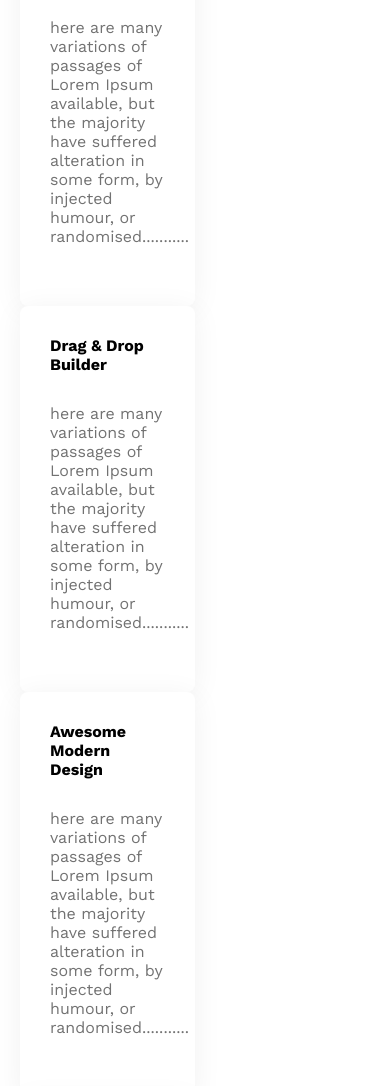
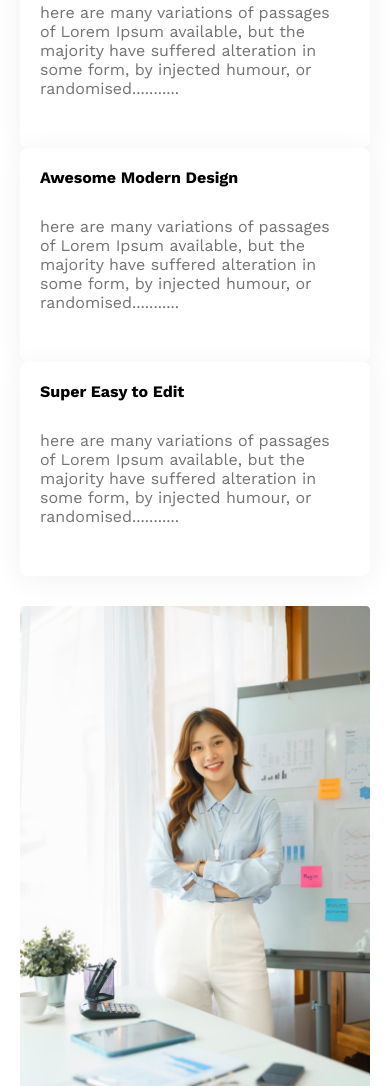
Before and after one commit to mddalimmiah/g3-architect, a plain HTML site: page index.html in a window 390 px wide. Shown: the part 3384-4470 px from the top of the page. Drawn offline with nearby package versions, Linux system fonts and the light colour scheme.

```diff
--- a/styles/index.css
+++ b/styles/index.css
@@ -282,46 +282,38 @@ right: 100px;
 }
 .features{
    display: flex;
-   gap: 100px;
+   gap: 30px;
    /* box-sizing: border-box; */
    margin-top: 100px;
 
  }
  .features-content{
-   width: 50%;
+   width: 100%;
  }
 .features-content .card{
-   border-radius: 8px;
-   box-shadow: 0px 4px 30px 0px rgba(0, 0, 0, 0.06);
-   background: rgb(255, 255, 255);
-   background: rgb(255, 255, 255);
-   padding: 30px;
+     padding: 20px;
 }
 .features .section-title{
-   border-left: 5px solid #FF900E;
-   padding-left: 20px;
-   margin-bottom: 30px;
+  padding: 10px;
+
 }
 .features-img{
-   width: 50%;
-   margin-bottom: 100px;
+   width: 100%;
+   margin-bottom: 10px;
 
 }
 .features-img img{
 width: 100%;
 height: 100%;
-margin-left: 50px;
+margin-left: 0;
 
 
 }
 .ten-years-badge{
-max-width: 250px;
+max-width:300px;
 position:static;
 
-
-
 }
-
 
 
 }
@@ -362,4 +354,5 @@ position:static;
      .sponsors-img-container img{
         width: 70%;
      }
+
   }
```
